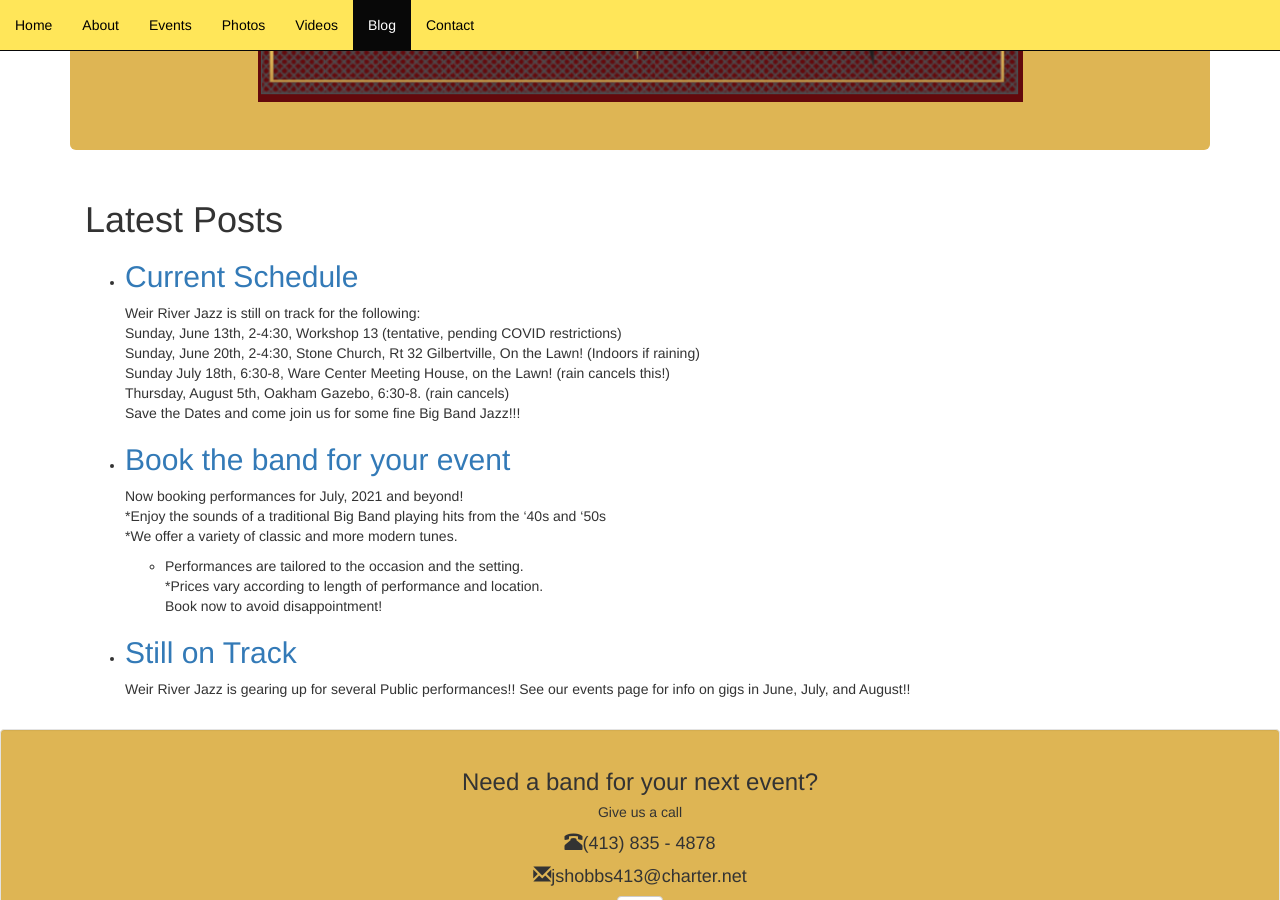
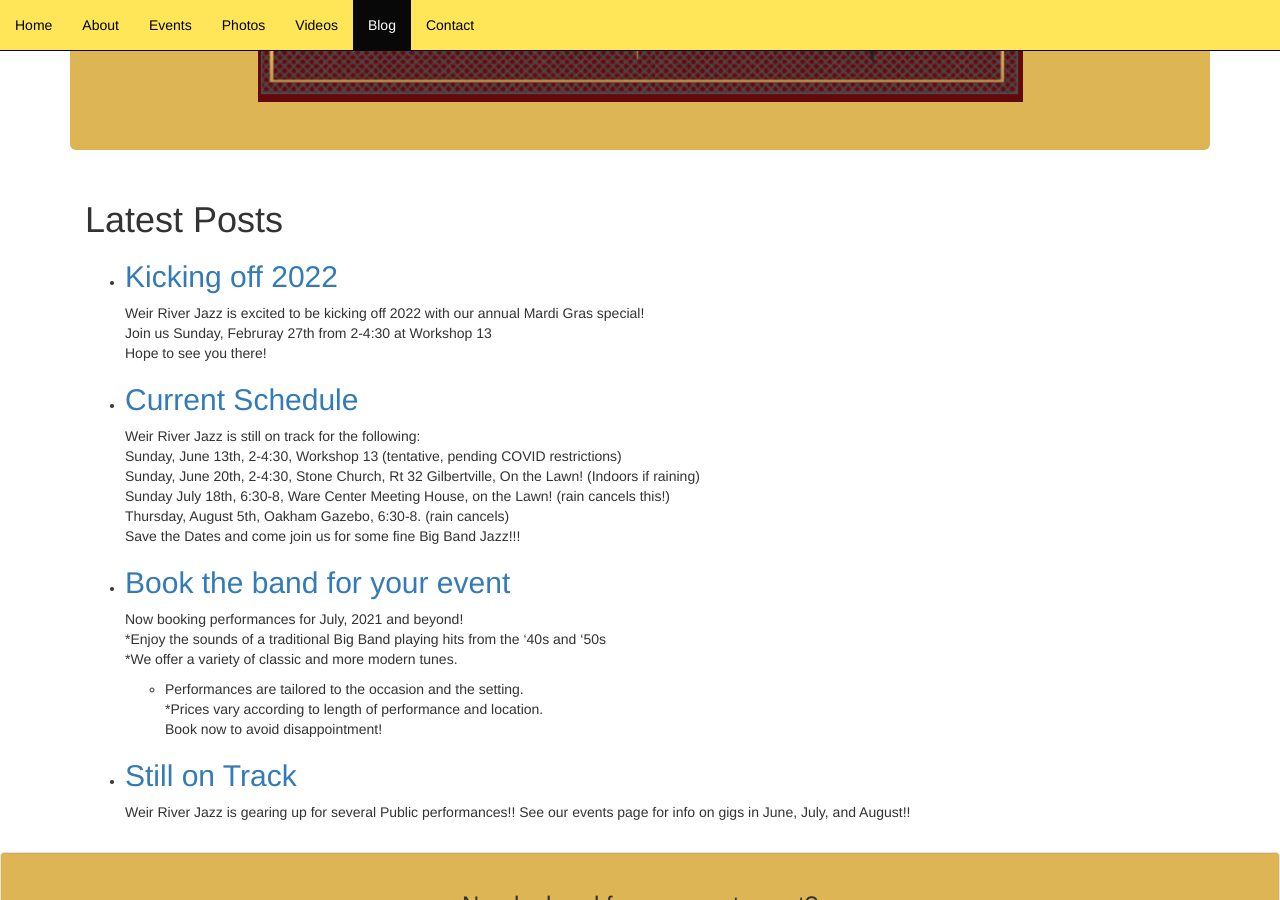
Before and after one commit to keoughk/WeirJazz, a Jekyll site: the page built from blog.html, in a window 1280 px wide and 900 px high, scrolled down 363 px. Built offline with Jekyll 4.4.1, drawn with Linux system fonts in a browser that asks for light colours.

Commit message:
mardi gras pre gig

```diff
--- /dev/null
+++ b/_posts/2022-02-17-fourth.md
@@ -0,0 +1,9 @@
+---
+
+layout: post
+author: Kat
+title: Kicking off 2022
+---
+Weir River Jazz is excited to be kicking off 2022 with our annual Mardi Gras special!<br>
+Join us Sunday, Februray 27th from 2-4:30 at Workshop 13 <br>
+Hope to see you there!
```
Also changed, not shown: events.html (+8 -1 lines), index.html (+10 -0 lines).
